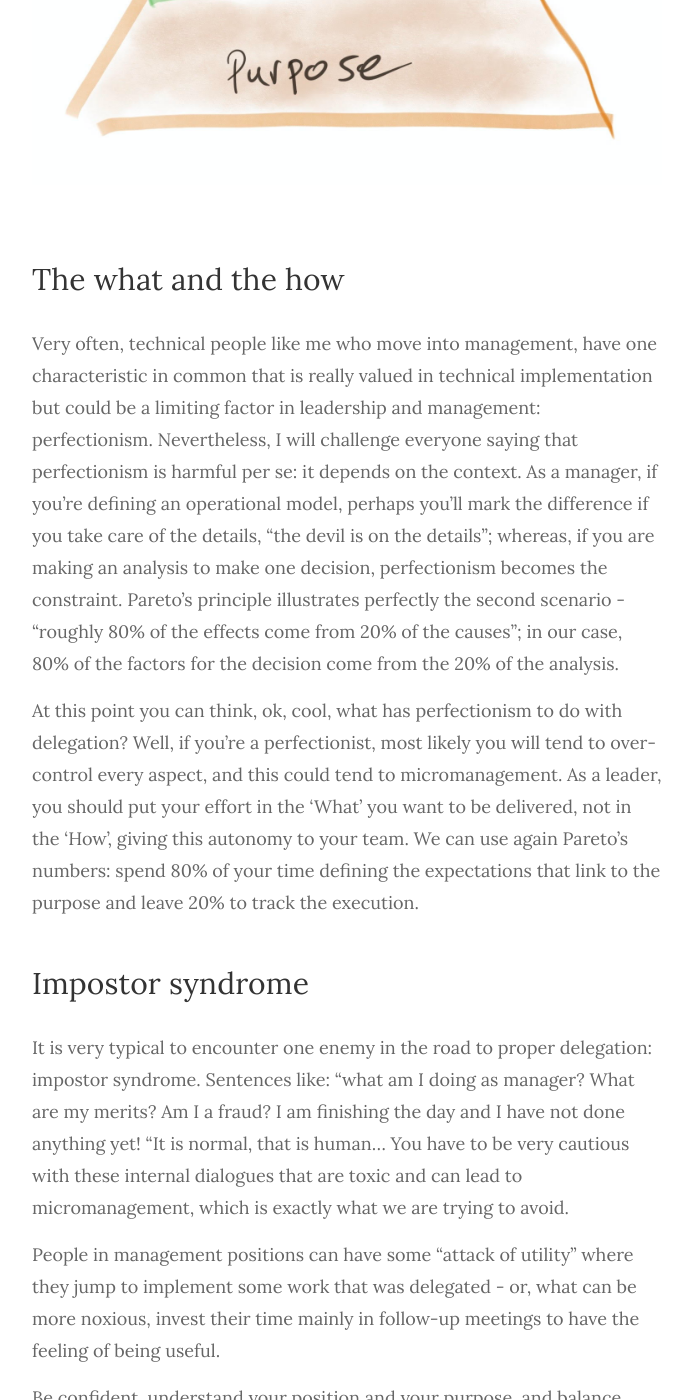
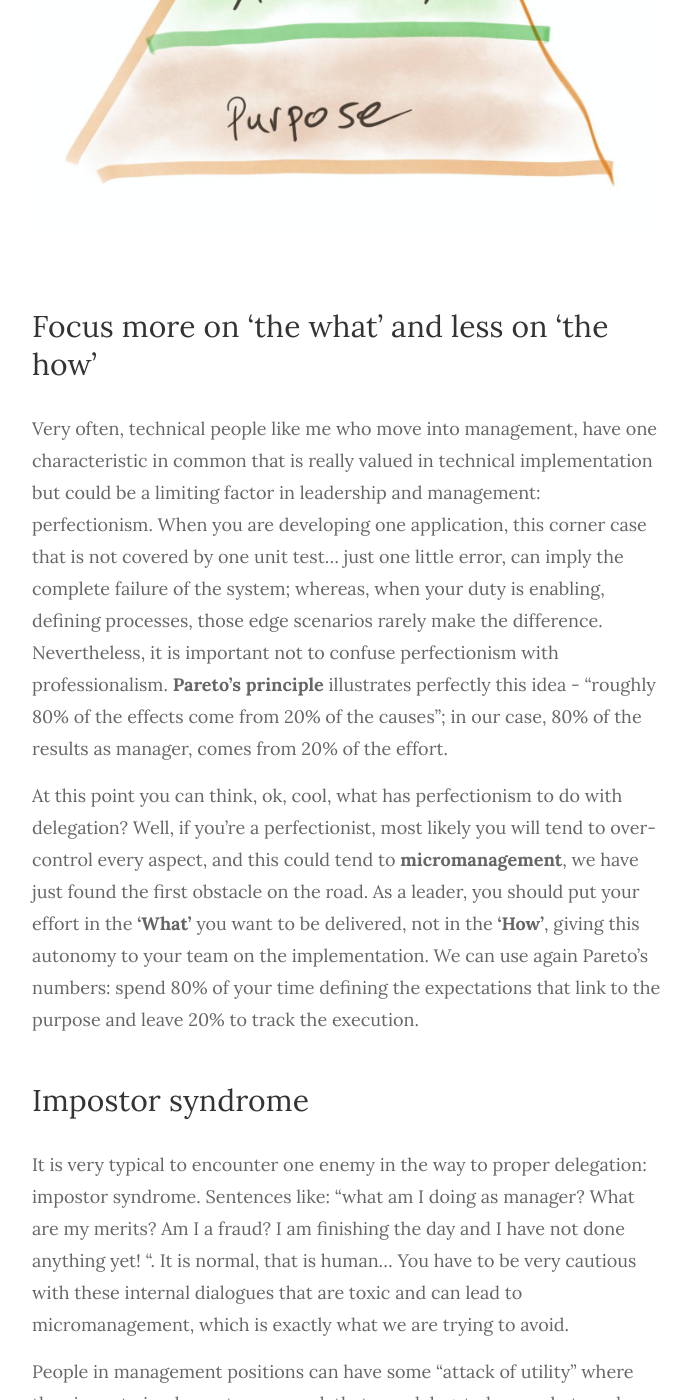
Before and after one commit to pelayuko/pelayuko.github.io, a Jekyll site: the page built from _posts/2020-06-28-art-of-delegation.md, in a window 1280 px wide and 1400 px high, scrolled down 2943 px. Shown: the whole window, without its empty margins (293-985 px from the left). Built offline with Jekyll 4.4.1, drawn with Linux system fonts in a browser that asks for light colours; some of the changed text lies outside the part shown.

Commit message:
WIP: post delegation

```diff
--- a/_posts/2020-06-28-art-of-delegation.md
+++ b/_posts/2020-06-28-art-of-delegation.md
@@ -5,23 +5,25 @@ date:   2020-06-28 18:05:55 +0300
 image:  '/assets/img/delegation-intro.jpg'
 tags:   [management, leadership]
 ---
-I am writing this entry to share my learnings during the Manager Development Experience in adidas. I will not synthetize in this post all the learning obtained during these months, instead, I will focus on the workout that was more impactful for me. In this case, delegation; or, let me refine it, proper delegation. I will list some of the themes captured during the reflection, when I was getting documentation about the topic. I hope this can be interesting for you as it was for me.
+I am writing this entry to share my learnings during the **Manager Development Experience in adidas**. I will not synthetize in this post all the learning obtained during these months, instead, I will focus on the workout that was more impactful for me. In this case, **delegation**; or, let me refine it, proper delegation. I will list some of the themes captured during the reflection, when I was getting documentation about the topic. I hope this can be interesting for you as it was for me.
 
 ---
 
-First of all, I have to admit that I’ve always been quite sceptical with this kind of programs. I’ve been a developer for the most part of my career; when you are on the technical part of this industry, it is very easy to underestimate the value of the management; or, in some circles, consider it as the enemy, same as issue trackers.  While I am getting older, I consolidate the idea that, the richer your perspective, more impactful you will be in your role- in other words, if you have been working in management for some years, you would be a better individual contributor. I am learning that enabling teams has a science behind, same as the hands-on work, perhaps the main difference is how deferred is the visibility of the results, hence, the gratification.
+First of all, I have to admit that I’ve always been quite sceptical with this kind of programs. I’ve been a developer for the most part of my career; when you are on the technical part of this industry, it is very easy to underestimate the value of the management; or, in some circles, consider it as the enemy, same as issue trackers.  While I am getting older, I consolidate the idea that, the richer your perspective, more impactful you will be in your role. In other words, if you have been working in management for some years, you would be a better individual contributor and viceversa. I am learning that enabling teams has a science behind, same as the hands-on work, perhaps the main difference is how deferred is the visibility of the results, hence, the gratification.
 
 The other preconception that you need to fight against in order to extract some benefits of these programs is considering everything obvious or "already known". At the end, if something is obvious for you today it is because someone told you the same in the past; be humble and openminded.
 
 ## Why
 
+Let's review the basic motivations that makes so important to delegate.
+
 * **The obvious**, scalability for your company; if you, as an individual, centralise the job, eventually you will become a bottleneck in the process. I will quote my former manager, Fernando Cornago: “make yourself redundant to do the next thing”. This sentence illustrates perfectly the mindset of the enabler.
 
-* The '**not that obvious**', but definitely more important in the long-run for the company, gratification and happiness in the team.
+* The '**not that obvious**', but definitely more important in the long-run for the company, gratification, happiness and engagement of the team.
 
 ## Autonomy - Mastery - Purpose
 
-To extend the second point I will use the concept elaborated by Daniel H. Pink in his book ‘Drive’ where the key drivers for motivation are:
+To extend the second point I will use the concept elaborated by **Daniel H. Pink in his book ‘Drive’** where the key drivers for motivation are:
 
 > Autonomy — Our desire to be self directed. It increases engagement over compliance.
 
@@ -31,47 +33,46 @@ To extend the second point I will use the concept elaborated by Daniel H. Pink i
 
 I truly believe that these are the ingredients to have good performance, engagement and happiness as employee.
 
-Autonomy is strictly linked to delegation; if you delegate properly, the team will feel autonomous and engaged. I would go one step further by putting this in form of the Maslow’s pyramid
-
+Autonomy is strictly linked to delegation; if you delegate properly, the team will feel autonomous and engaged. I would go one step further by putting this in form of the Maslow’s pyramid.
 
 ![]({{site.baseurl}}/assets/img/maslow-mastery.png)
 
-## The what and the how
+## Focus more on 'the what' and less on 'the how'
 
-Very often, technical people like me who move into management, have one characteristic in common that is really valued in technical implementation but could be a limiting factor in leadership and management: perfectionism. Nevertheless, I will challenge everyone saying that perfectionism is harmful per se: it depends on the context. As a manager, if you’re defining an operational model, perhaps you’ll mark the difference if you take care of the details, “the devil is on the details”; whereas, if you are making an analysis to make one decision, perfectionism becomes the constraint. Pareto’s principle illustrates perfectly the second scenario - “roughly 80% of the effects come from 20% of the causes”; in our case, 80% of the factors for the decision come from the 20% of the analysis.
+Very often, technical people like me who move into management, have one characteristic in common that is really valued in technical implementation but could be a limiting factor in leadership and management: perfectionism. When you are developing one application, this corner case that is not covered by one unit test... just one little error, can imply the complete failure of the system; whereas, when your duty is enabling, defining processes, those edge scenarios rarely make the difference. Nevertheless, it is important not to confuse perfectionism with professionalism. **Pareto’s principle** illustrates perfectly this idea - “roughly 80% of the effects come from 20% of the causes”; in our case, 80% of the results as manager, comes from 20% of the effort.
 
-At this point you can think, ok, cool, what has perfectionism to do with delegation? Well, if you’re a perfectionist, most likely you will tend to over-control every aspect, and this could tend to micromanagement. As a leader, you should put your effort in the ‘What’ you want to be delivered, not in the ‘How’, giving this autonomy to your team. We can use again Pareto’s numbers: spend 80% of your time defining the expectations that link to the purpose and leave 20% to track the execution.
+At this point you can think, ok, cool, what has perfectionism to do with delegation? Well, if you’re a perfectionist, most likely you will tend to over-control every aspect, and this could tend to **micromanagement**, we have just found the first obstacle on the road. As a leader, you should put your effort in the **‘What’** you want to be delivered, not in the **‘How’**, giving this autonomy to your team on the implementation. We can use again Pareto’s numbers: spend 80% of your time defining the expectations that link to the purpose and leave 20% to track the execution.
 
 ## Impostor syndrome
 
-It is very typical to encounter one enemy in the road to proper delegation: impostor syndrome. Sentences like: “what am I doing as manager? What are my merits? Am I a fraud? I am finishing the day and I have not done anything yet! “It is normal, that is human… You have to be very cautious with these internal dialogues that are toxic and can lead to micromanagement, which is exactly what we are trying to avoid.
+It is very typical to encounter one enemy in the way to proper delegation: impostor syndrome. Sentences like: “what am I doing as manager? What are my merits? Am I a fraud? I am finishing the day and I have not done anything yet! “. It is normal, that is human… You have to be very cautious with these internal dialogues that are toxic and can lead to micromanagement, which is exactly what we are trying to avoid.
 
-People in management positions can have some “attack of utility” where they jump to implement some work that was delegated - or, what can be more noxious, invest their time mainly in follow-up meetings to have the feeling of being useful.
+People in management positions can have some “attack of utility” where they jump to implement some work that was delegated - or, what can be more noxious, invest their time mainly in follow-up meetings to have the feeling of being useful. I am not saying that tracking is not needed, moreover it is one of the basic ideas of agile methodologies, but over-tracking is one bad symptom, same as over-reporting.
 
-Be confident, understand your position and your purpose, and balance your role as facilitator or content contributor depending on how you are structured in your area.
+**Be confident**, understand your position and link your value to your purpose.
 
 ## Build a delegable environment
 
 So far, if you are part of the sceptical group, you may think that I am covering here the happy path - and that’s a fair statement. In order to be able to delegate we need to build a delegable environment and that’s not easy, nor fast. You need the proper individuals and time.
 
-In my opinion, there are some inheritances in IT productivity frameworks that do not fit very well in our industry, where we cannot apply the same principles that work in other sectors where the development process is less intellectual. Depending on the framework that you are using to measure, the productivity of the team will not vary a lot when one person is replaced; but I can assure you that the value delivered in the same period has changed, therefore, be cautious with the measurements.
+For the first condition, there is not magic formula, just the usual suspects when working with humans: emotional intelligence, empathy and knowing them well. There will be team members more or less engaged, this is the first item to focus as manager, to create interest.
 
-In other words, one team needs stability and time to be delegable - understand the purpose, the idiosyncrasies of the group of people that form the team and the relationship among them. It comes with time where the team is mature enough to consider it completely delegable.
+We are doing software, that is a creative and intellectual process; therefore, one **team needs stability and time to be delegable** - understand the purpose, the idiosyncrasies of the group of people that form the team and the relationship among them. It comes with time where the team is mature enough to consider it completely delegable.
+
+### Psychological safety
+
+It seems obvious, but everyone in the team should be safe enough to express their ideas, to make mistakes; otherwise, this lack of security will break any notion of being autonomous. Lead by example to gain respect, never intimidation.
 
 ### Select the timing
 
-For some members of the group, it could be a problem if you delegate something that they are not prepared to tackle - perhaps in those cases, you need to balance, and invest more time in short iterations with them not to impact the self-confidence.  Adjust the exposure, otherwise the result will be the opposite to the desired. There is one secret that works surprisingly well: speaking ;) Open communication is the best way to handle these situations.
+For some members of the group, it could be a problem if you delegate something that they are not prepared to tackle - perhaps in those cases, you need to balance, and invest more time in short iterations with them not to impact their self-confidence. Adjust the exposure, otherwise the result will be the opposite to the desired. There is one secret that works surprisingly well: speaking ;) Open communication is the best way to handle these situations. The foundation for this point is precisely the previous point, psychological safety.
 
-### Set the vision
+### Invest on the vision
 
 Setting the vision scales better than dictating what to do; if the vision is not clear, autonomy becomes dangerous.
 
-### Psychological safety
-
-It seems obvious, but everyone in the team should be safe enough to express their ideas, to make mistakes; otherwise, this lack of security will break any notion of being autonomous.
-
 ## Wrapping up
 
-I name this post **the art** of proper delegation because it is not easy to find the balance that I’ve been describing during this post; there are multiple nuances to consider when applying these ideas. When working with people, intuition and common sense are definitely more important than any set of rules; however, it is important to be clear on the style, vision, and to know what other people have studied related to this matter.
+I name this post **the art** of proper delegation because it is not easy to find the balance that I’ve been describing during this post, it is quite complex. There are multiple nuances to consider when applying these ideas. When working with people, and their unpredictable nature, intuition and common sense are definitely more important than any set of rules; however, it is important to be clear on the style, vision, and to know what other people have studied related to this matter.
 
-And, of course, be humble and never stop learning, perhaps my team is thinking when reading it, that I am not doing what I write ;) I am trying guys! :) I hope you like it and if you have any feedback about it, just reach out to me in any social media ;)
+And, of course, be humble and never stop learning and evolving, perhaps my team is thinking when reading it, that I am not doing what I write ;) I am trying guys! :) I hope you like it and if you have any feedback about it, just reach out to me in any social media ;)
```
